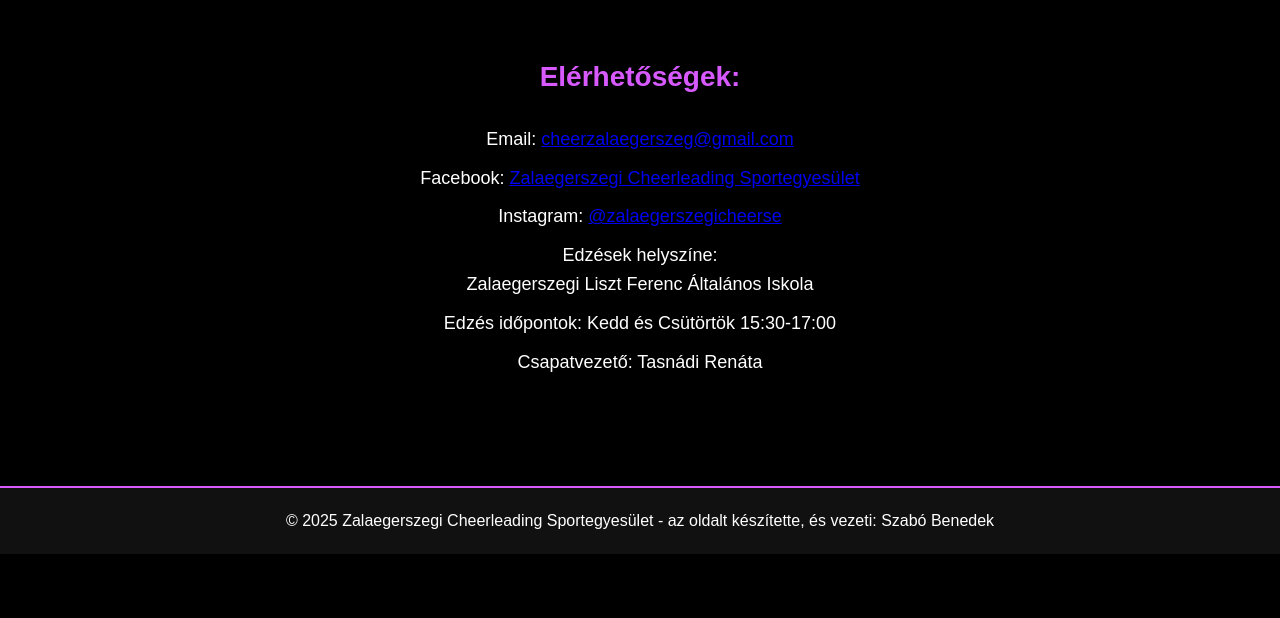
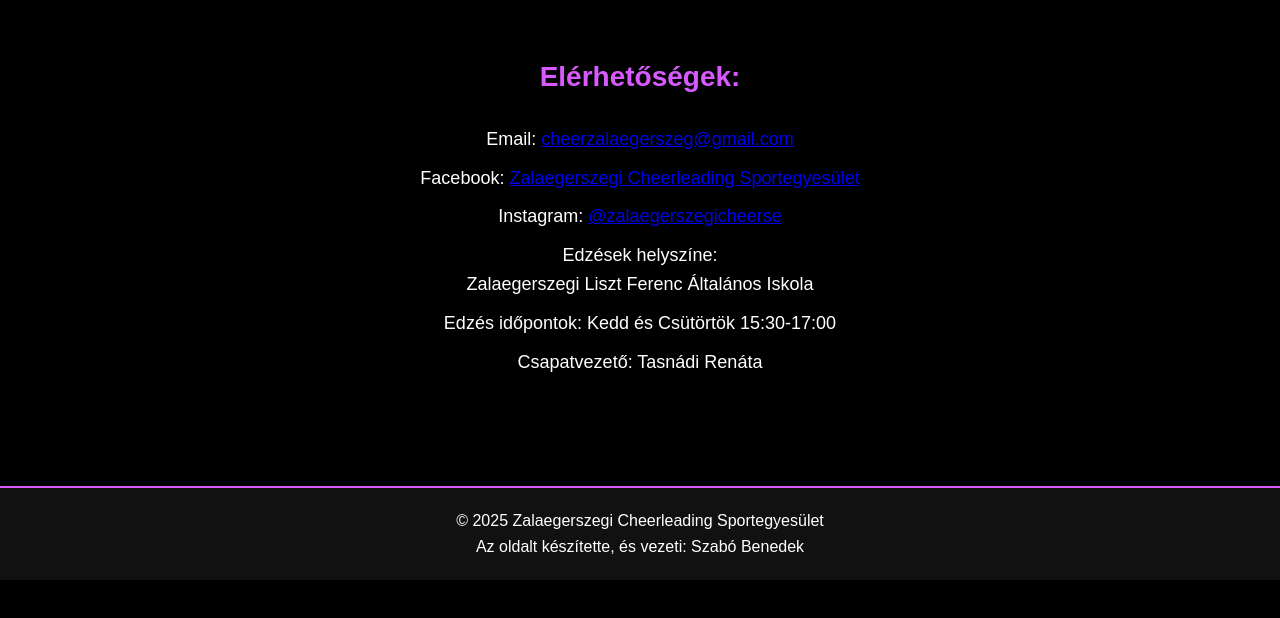
Before and after one commit to Benedek0420/cheerzalaegerszeg, a plain HTML site: page elerhetoseg.html in a window 1280 px wide. Shown: the part 82-700 px from the top of the page. Drawn offline with Linux system fonts and the light colour scheme.

Commit message:
Update elerhetoseg.html

```diff
--- a/elerhetoseg.html
+++ b/elerhetoseg.html
@@ -50,7 +50,7 @@
 
 
   <footer>
-    © 2025 Zalaegerszegi Cheerleading Sportegyesület - az oldalt készítette, és vezeti: Szabó Benedek
+    © 2025 Zalaegerszegi Cheerleading Sportegyesület <br> Az oldalt készítette, és vezeti: Szabó Benedek
   </footer>
 
 <script>
```
